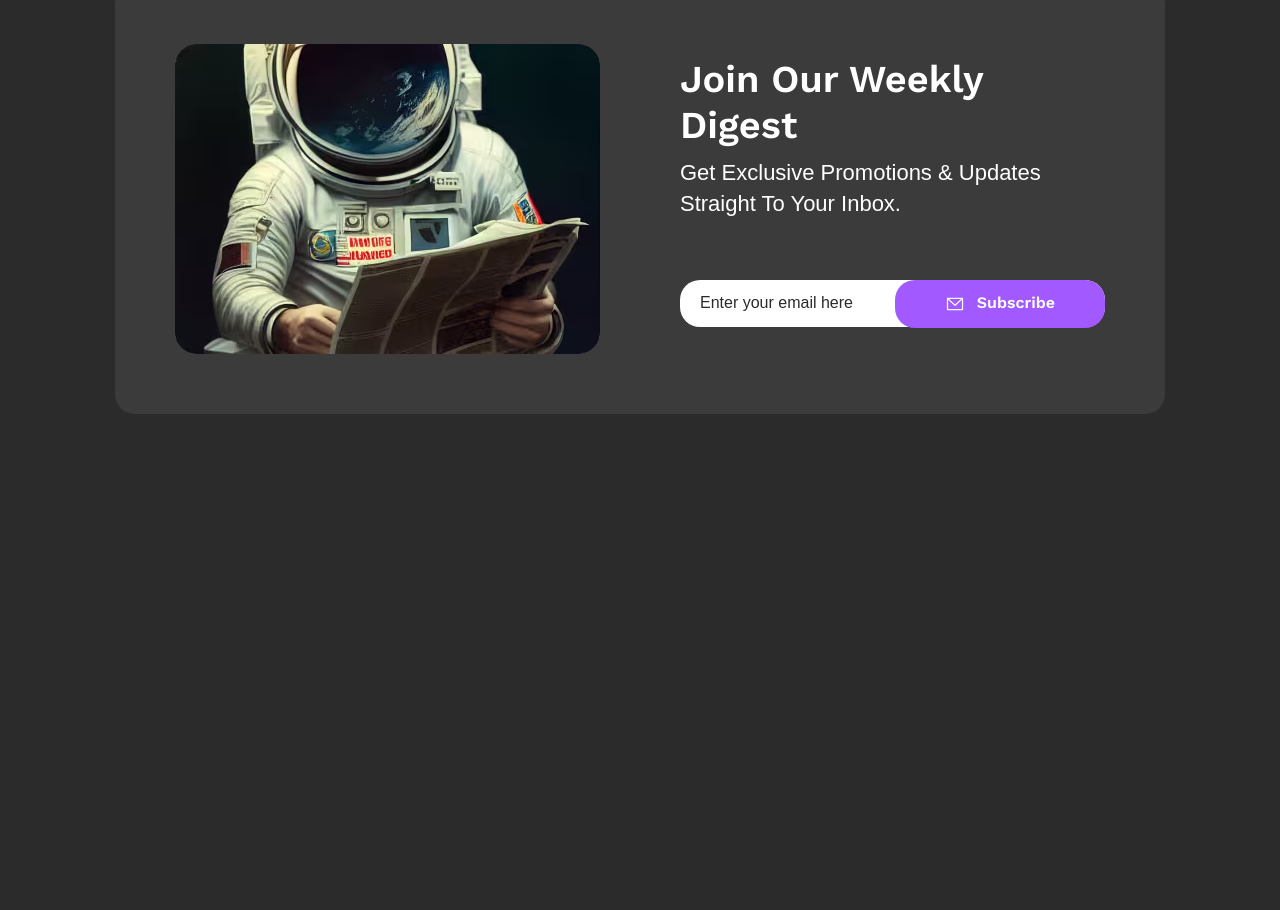
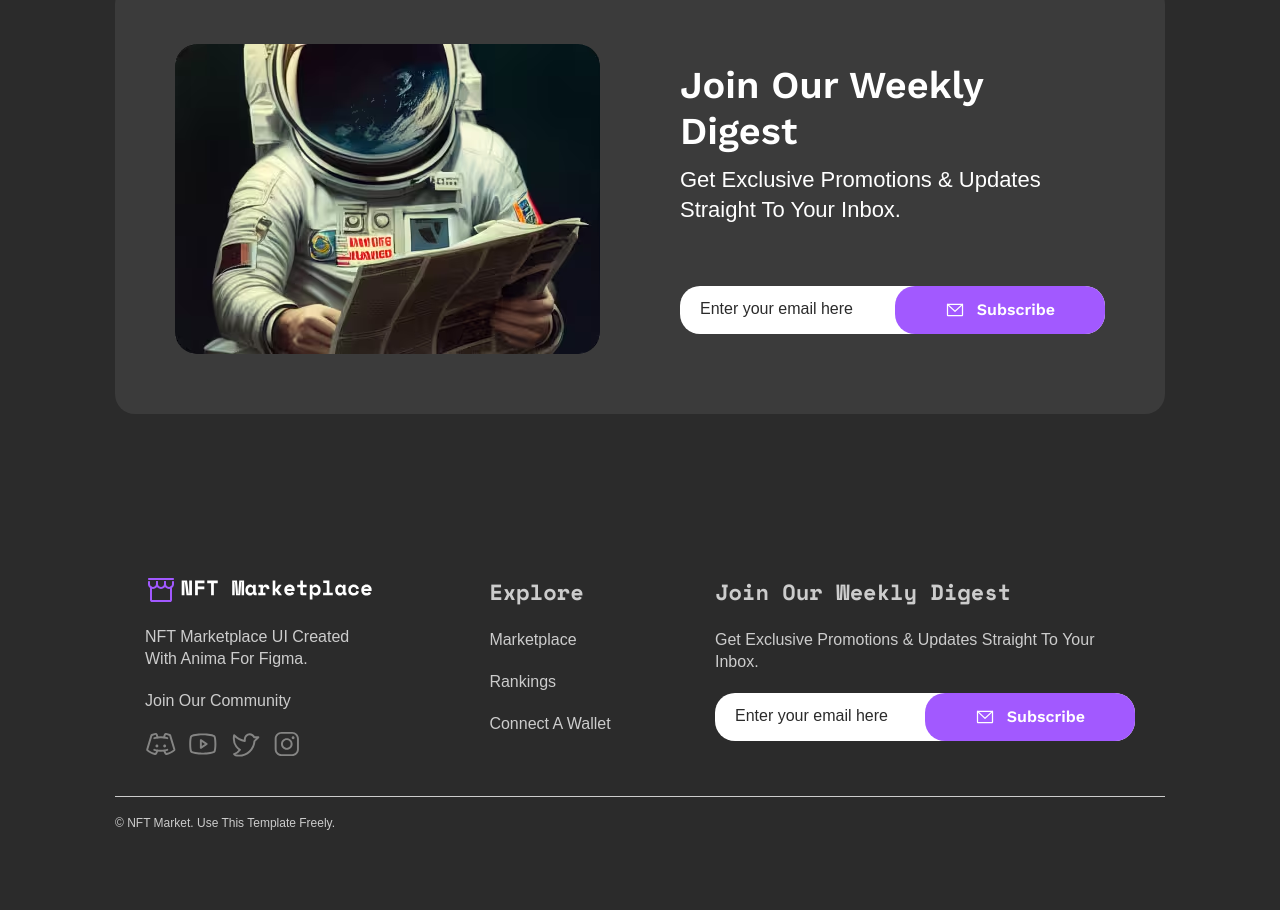
Before and after one commit to tSolodkaya/NFT-marketplace, a plain HTML site: page index.html in a window 1280 px wide. Shown: the part 5965-6875 px from the top of the page. Before the commit the page ends 6459 px from the top, so only its background shows below. Drawn offline with Linux system fonts and the light colour scheme; a web font is replaced by a local one.

Commit message:
feat: add footer srction

```diff
--- a/index.html
+++ b/index.html
@@ -1566,30 +1566,7 @@
                       type="image/jpeg"
                       media="(min-width: 1280px)"
                     />
-                    <source
-                      srcset="
-                        ./images/discover/tab/disk-3@1x.avif 1x,
-                        ./images/discover/tab/disk-3@2x.avif 2x
-                      "
-                      type="image/avif"
-                      media="(min-width: 834px)"
-                    />
-                    <source
-                      srcset="
-                        ./images/discover/tab/disk-3@1x.webp 1x,
-                        ./images/discover/tab/disk-3@2x.webp 2x
-                      "
-                      type="image/webp"
-                      media="(min-width: 834px)"
-                    />
-                    <source
-                      srcset="
-                        ./images/discover/tab/disk-3@1x.jpg 1x,
-                        ./images/discover/tab/disk-3@2x.jpg 2x
-                      "
-                      type="image/jpeg"
-                      media="(min-width: 834px)"
-                    />
+
                     <source
                       srcset="
                         ./images/discover/mob/disk-3@1x.avif 1x,
@@ -1868,5 +1845,86 @@
         </div>
       </section>
     </main>
+    <footer class="footer container">
+      <div class="footer-desk-wrap">
+        <div class="logo-socials-wrap">
+          <div class="site-logo site-logo__footer">
+            <a href="./index.html" class="site-logo__link">
+              <svg width="32" height="32">
+                <use href="./images/icons.svg#i-logo"></use>
+              </svg>
+              <svg width="200" height="20">
+                <use href="./images/icons.svg#i-marketplace"></use>
+              </svg>
+            </a>
+          </div>
+          <p class="footer__text">
+            NFT marketplace UI created with Anima for Figma.
+          </p>
+          <div class="social-wrap">
+            <p class="footer__join-call">Join our community</p>
+            <ul class="socials">
+              <li>
+                <svg width="32" height="32">
+                  <use href="./images/icons.svg#i-DiscordLogo"></use>
+                </svg>
+              </li>
+              <li>
+                <svg width="32" height="32">
+                  <use href="./images/icons.svg#i-YoutubeLogo"></use>
+                </svg>
+              </li>
+              <li>
+                <svg width="32" height="32">
+                  <use href="./images/icons.svg#i-TwitterLogo"></use>
+                </svg>
+              </li>
+              <li>
+                <svg width="32" height="32">
+                  <use href="./images/icons.svg#i-InstagramLogo"></use>
+                </svg>
+              </li>
+            </ul>
+          </div>
+        </div>
+
+        <div class="footer-explore-wrap">
+          <p class="footer__title">Explore</p>
+          <ul class="footer__menu">
+            <li><a href="#">Marketplace</a></li>
+            <li><a href="#">Rankings</a></li>
+            <li><a href="#">Connect a wallet</a></li>
+          </ul>
+        </div>
+        <div class="footer-join-wrap">
+          <p class="footer__title"><strong>Join our weekly digest</strong></p>
+          <p class="footer__text">
+            Get exclusive promotions & updates straight to your inbox.
+          </p>
+          <form class="subscribe-form subscribe-form__footer">
+            <input
+              class="subscribe-form__input"
+              type="text"
+              name="email"
+              placeholder="Enter your email here"
+            />
+            <button class="button__footer" type="submit">
+              <div class="button-link button-link--padding-top-14">
+                <svg
+                  class="button-link__icon button-link__icon--action-color"
+                  width="20"
+                  height="20"
+                >
+                  <use href="./images/icons.svg#i-EnvelopeSimple"></use></svg
+                >Subscribe
+              </div>
+            </button>
+          </form>
+        </div>
+      </div>
+      <div class="copy">
+        <p class="copy__text">&copy; NFT Market. Use this template freely.</p>
+      </div>
+    </footer>
   </body>
 </html>
--- /dev/null
+++ b/sass/components/_footer.scss
@@ -0,0 +1,75 @@
+.footer {
+  @extend %section;
+  color: $footer-text;
+
+  font-size: 16px;
+  font-style: normal;
+  font-weight: 400;
+}
+
+.footer__title {
+  margin-bottom: 20px;
+
+  font-family: $secondary-font-family;
+  font-size: 22px;
+  font-weight: 700;
+  line-height: 160%;
+}
+
+.footer__text {
+  margin-bottom: 20px;
+}
+
+.footer__join-call {
+  margin-bottom: 15px;
+}
+
+.logo-socials-wrap,
+.footer-explore-wrap,
+.footer-join-wrap {
+  @media screen and (width < 1280px) {
+    margin-bottom: 30px;
+  }
+}
+
+.footer-join-wrap {
+  @media screen and (width >1279px) {
+    width: 420px;
+  }
+}
+.copy::before {
+  content: "";
+  display: block;
+  width: 100%;
+  height: 1px;
+  background-color: $footer-text;
+  margin-bottom: 20px;
+  margin-top: 30px;
+}
+
+.footer__menu {
+  display: flex;
+  flex-direction: column;
+  gap: 20px;
+}
+
+.copy__text {
+  font-size: 12px;
+  font-weight: 400;
+  line-height: 110%;
+}
+
+.footer-desk-wrap {
+  @media screen and (width > 1279px) {
+    display: flex;
+    justify-content: space-between;
+    padding-left: 30px;
+    padding-right: 30px;
+  }
+}
+
+.logo-socials-wrap {
+  @media screen and (width > 1279px) {
+    width: 240px;
+  }
+}
--- a/sass/components/_site-logo.scss
+++ b/sass/components/_site-logo.scss
@@ -1,11 +1,5 @@
-.site-logo__header {
-  // padding-top: 15px;
-  // padding-bottom: 15px;
-
-  // @media screen and (width > 1280px) {
-  //   padding-top: 34px;
-  //   padding-bottom: 34px;
-  // }
+.site-logo__footer {
+  margin-bottom: 20px;
 }
 
 .site-logo__link {
--- /dev/null
+++ b/sass/components/_socials.scss
@@ -0,0 +1,5 @@
+.socials {
+  display: flex;
+  align-items: center;
+  gap: 10px;
+}
--- a/sass/components/_subscribe-form.scss
+++ b/sass/components/_subscribe-form.scss
@@ -1,8 +1,11 @@
 .subscribe-form {
   width: 100%;
+  position: relative;
 
-  @media screen and (width > 1279px) {
-    position: relative;
+  &__footer {
+    @media screen and (width > 833px) {
+      width: 420px;
+    }
   }
 }
 
@@ -10,13 +13,16 @@
   display: block;
   width: 100%;
   padding: 14px 20px 15px 20px;
-  margin-bottom: 13px;
   border-radius: 20px;
   outline: none;
   border: none;
   font-size: 16px;
   color: $background-color;
   font-weight: 400;
+
+  @media screen and (width < 1279px) {
+    margin-bottom: 13px;
+  }
 
   &::placeholder {
     color: $background-color;
@@ -32,3 +38,17 @@
     z-index: 2;
   }
 }
+
+.button__footer {
+  @media screen and (width < 834px) {
+    width: 100%;
+  }
+
+  @media screen and (width > 833px) {
+    position: absolute;
+    display: inline-block;
+    top: 0;
+    right: 0;
+    z-index: 2;
+  }
+}
--- a/sass/main.scss
+++ b/sass/main.scss
@@ -26,3 +26,5 @@
 @import "./components/work-card";
 @import "./components/join";
 @import "./components/subscribe-form";
+@import "./components/footer";
+@import "./components/socials";
--- a/sass/utils/_variables.scss
+++ b/sass/utils/_variables.scss
@@ -1,6 +1,7 @@
 $text-color: #ffffff;
 $call-to-action-color: #a259ff;
 $caption-label-text: #858584;
+$footer-text: #ccc;
 $background-color: #2b2b2b;
 $background-secondary: #3b3b3b;
 $background-gradient: linear-gradient(
```
Also changed, not shown: dist/css/main.css, dist/css/main.min.css, 2 other files.
